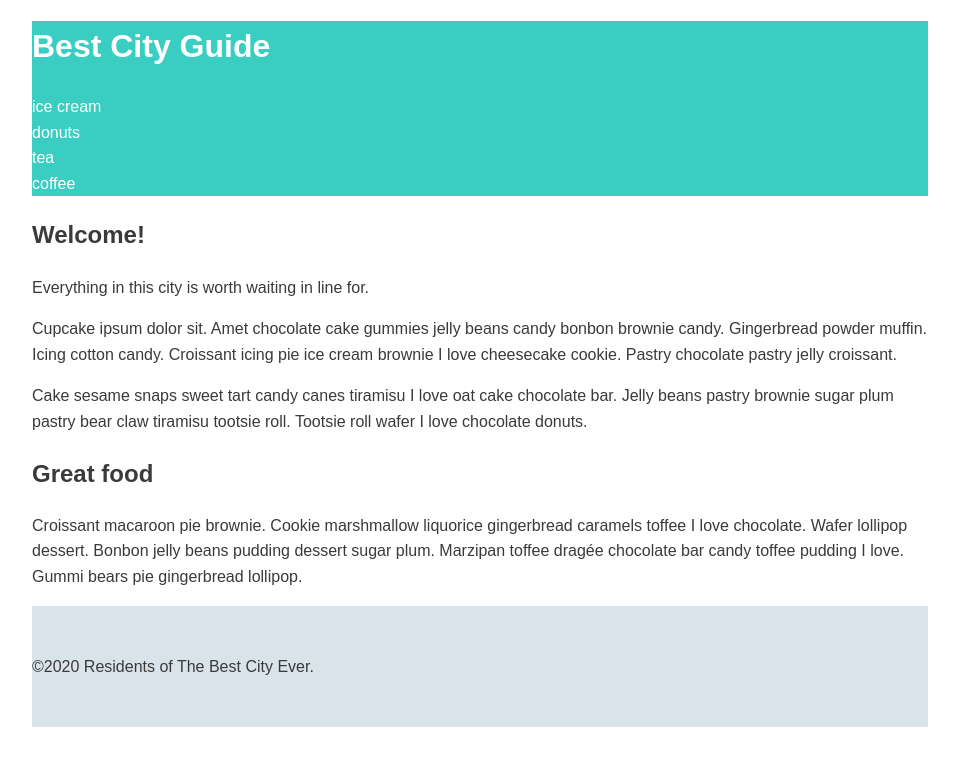
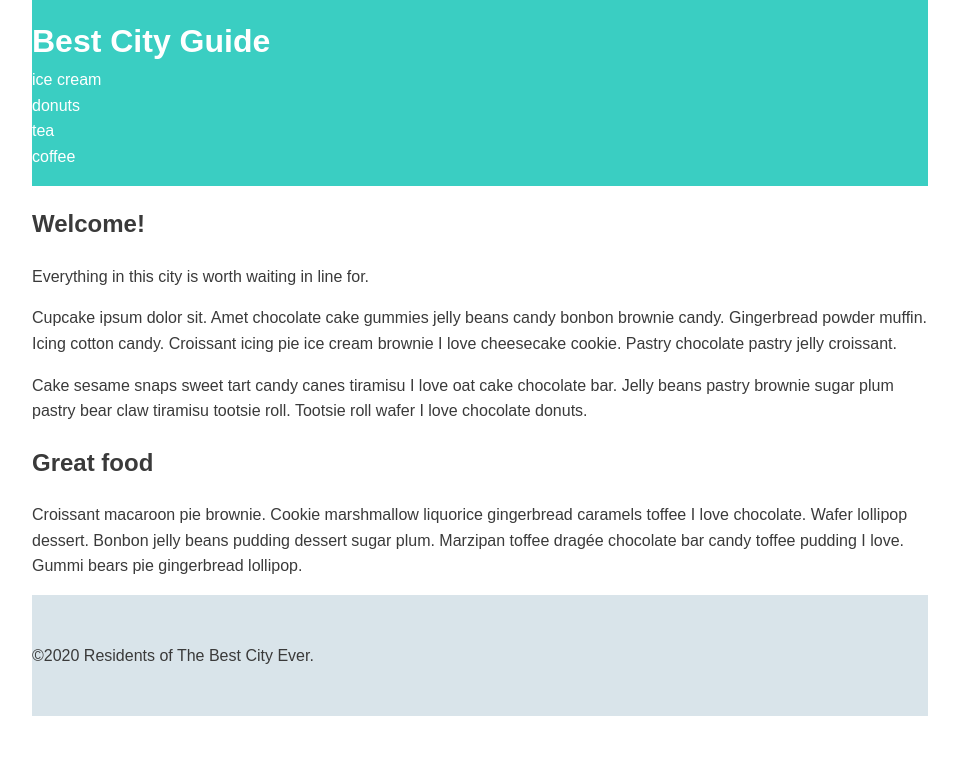
Before and after one commit to mimski/Frontend, a plain HTML site: page CSS Layout Basics with Guil Hernandez/index.html in a window 1280 px wide. Shown: the whole page, without its empty margins (160-1119 px from the left). Drawn offline with Linux system fonts and the light colour scheme.

Commit message:
Why Vertical Margins Collapse

```diff
--- a/CSS Layout Basics with Guil Hernandez/css/style.css
+++ b/CSS Layout Basics with Guil Hernandez/css/style.css
@@ -1,7 +1,14 @@
+/* ---- Navigation ---- */
+
+.name{
+    margin: 0;
+}
+
 /* ---- Layout Containers ---- */
 
 .main-header {
     background: #3acec2;
+    padding: 1em 0;
 }
 
 .main-footer {
```
